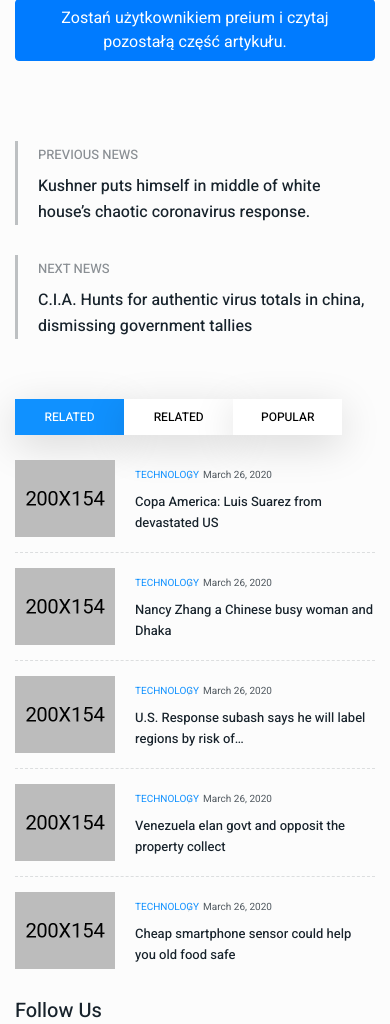
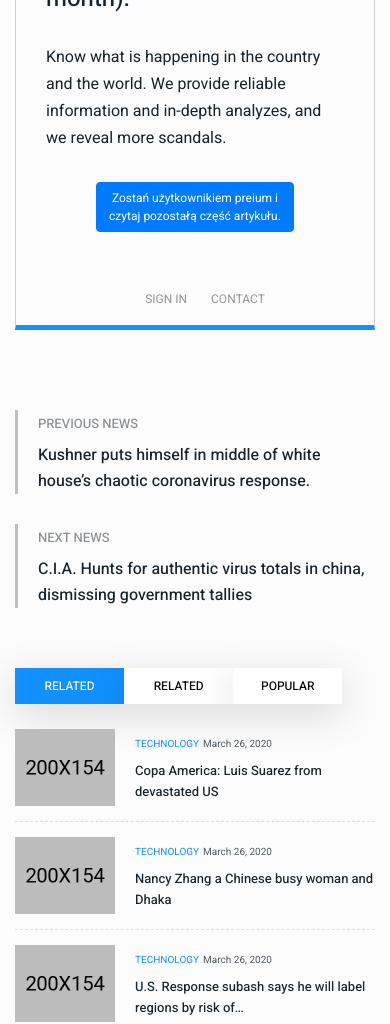
Before and after one commit to WhiteRose7-pretty/tit, a Django app: template app/templates/app/article.html in a window 390 px wide. Shown: the part 1317-2341 px from the top of the page. Run offline with Django 3.2, Linux system fonts and the light colour scheme; the template is opened without the code that fills it, so the values that code supplies are empty; some libraries are stand-ins or nearby versions.

Commit message:
fix for premium setting

```diff
--- a/app/static/assets/css/custom.css
+++ b/app/static/assets/css/custom.css
@@ -1,4 +1,4 @@
-.premium-text p{
+.premium-text-show p{
     display: -webkit-box;
     overflow: hidden;
     -webkit-line-clamp: 4;
@@ -12,3 +12,113 @@
 .get-premium{
     width: 100%;
 }
+
+
+.text-left-bar {
+    position: relative;
+    height: 5px;
+    color: #000;
+}
+
+.text-left-bar-bkg {
+    position: absolute;
+    top: 2px;
+    height: 1px;
+    width: 100%;
+    background-color: #b3b7bb;
+}
+
+.text-left-bar-progress {
+    position: relative;
+    height: inherit;
+    border-right: 4px solid #fff;
+    background-color: #000;
+}
+
+.premium-frm{
+    border-left: 1px solid rgb(206, 207, 208);
+    border-right: 1px solid rgb(206, 207, 208);
+    border-bottom: 5px solid #1393fd;
+}
+
+.premium-header{
+    color: #fff;
+    background-color: #1393fd;
+    text-align: center;
+    padding: 15px;
+}
+
+.premium-frm-content{
+    display: flex;
+    margin: 50px 30px 0;
+}
+
+.premium-body-container{
+    -webkit-box-flex: 1;
+    flex-grow: 1;
+}
+
+.body-header{
+    text-align: left;
+    margin-bottom: 30px;
+}
+.body-content{
+    text-align: left;
+    margin-bottom: 20px;
+}
+
+.body-action{
+    text-align: center;
+    margin: 30px 50px;
+}
+
+
+.body-footer{
+    margin: 60px 0 20px;
+    text-align: center;
+}
+.body-footer ul{
+    margin-block-start: 0;
+    margin-bottom: 20px;
+    line-height: 12px;
+    list-style: none;
+    padding-inline-start: 0;
+
+}
+
+.body-footer li{
+    position: relative;
+    float: none;
+    display: inline-block;
+    padding: 0 0 0 14px;
+    margin: 0 0 0 6px;
+    text-transform: uppercase;
+}
+
+.body-footer a{
+    text-decoration: none;
+    color: #959595;
+    font-size: 12px;
+}
+
+.fade-out-article:before {
+    z-index: 1;
+    content: "";
+    position: absolute;
+    bottom: 0;
+    left: 0;
+    width: 100%;
+    height: 120px;
+    /* background: -webkit-gradient(linear,left top,left bottom,from(hsla(0,0%,100%,0)),to(#fff)); */
+    background: linear-gradient(180deg,hsla(0,0%,100%,0) 0,#fff);
+}
+
+.premium-text{
+    position: relative;
+}
+
+@media (max-width: 1000px) {
+    .get-premium{
+        font-size: 12px;
+    }
+}
--- a/app/templates/app/article.html
+++ b/app/templates/app/article.html
@@ -92,11 +92,58 @@
             {% if content_display %}
             {{ object.content|safe }}
             {% else %}
-            <div class="premium-text">
-                {{ object.content|safe|slice:":400"}}
+            <div class="premium-text-show">
+                {{ object.content|safe|slice:":800"}}
             </div>
-            <img class="premium-img" src="{% static 'assets/img/blur.jpg' %}" alt="">
+            <div class="premium-text fade-out-article">
+                {{ object.content|safe|slice:"400:600"}}
+            </div>
+
+            <div class="text-left mt-4">
+                 <div class="text-left-desc"><font style="vertical-align: inherit;"><font
+                         style="vertical-align: inherit; color: #000; font-size:14px; font-weight: bold;">86% of the text remains</font></font></div>
+                 <div class="text-left-bar">
+                     <div class="text-left-bar-bkg"></div>
+                     <div class="text-left-bar-progress" style="width: 14%"></div>
+                 </div>
+            </div>
+            <div class="premium-frm mt-2">
+                <div class="premium-header">
+                    <img class="d-inline" src="{% static 'assets/img/diamond.svg' %}" width="20px" alt="">
+                    <span>You can read this and other texts by Wyborcza thanks to the subscription</span>
+                </div>
+                <div class="premium-frm-content">
+                    <div class="premium-body-container">
+                        <div class="body-header">
+                            <h3>Now for PLN 1 for the first month (then PLN 19.90 / month).</h3>
+                        </div>
+
+                        <div class="body-content">
+                            <p>
+                                Know what is happening in the country and the world. We provide reliable information and in-depth analyzes, and we reveal more scandals.
+                            </p>
+                        </div>
+
+                        <div class="body-action">
                             <a href="#" class="btn btn-primary get-premium" >Zostań użytkownikiem preium i czytaj pozostałą część artykułu.</a>
+                        </div>
+
+                        <div class="body-footer">
+                            <ul>
+                                <li>
+                                    <a href="#">SIGN&nbsp;IN</a>
+                                </li>
+                                <li>
+                                    <a href="#">CONTACT</a>
+                                </li>
+                            </ul>
+                        </div>
+                    </div>
+                </div>
+
+            </div>
+
+            {#            <a href="#" class="btn btn-primary get-premium" >Zostań użytkownikiem preium i czytaj pozostałą część artykułu.</a>#}
             {% endif %}
             <div class="space-80"></div>
 
```
Also changed, not shown: app/static/assets/img/diamond.svg (added). Lines whose indentation alone changed are shown as unchanged.
